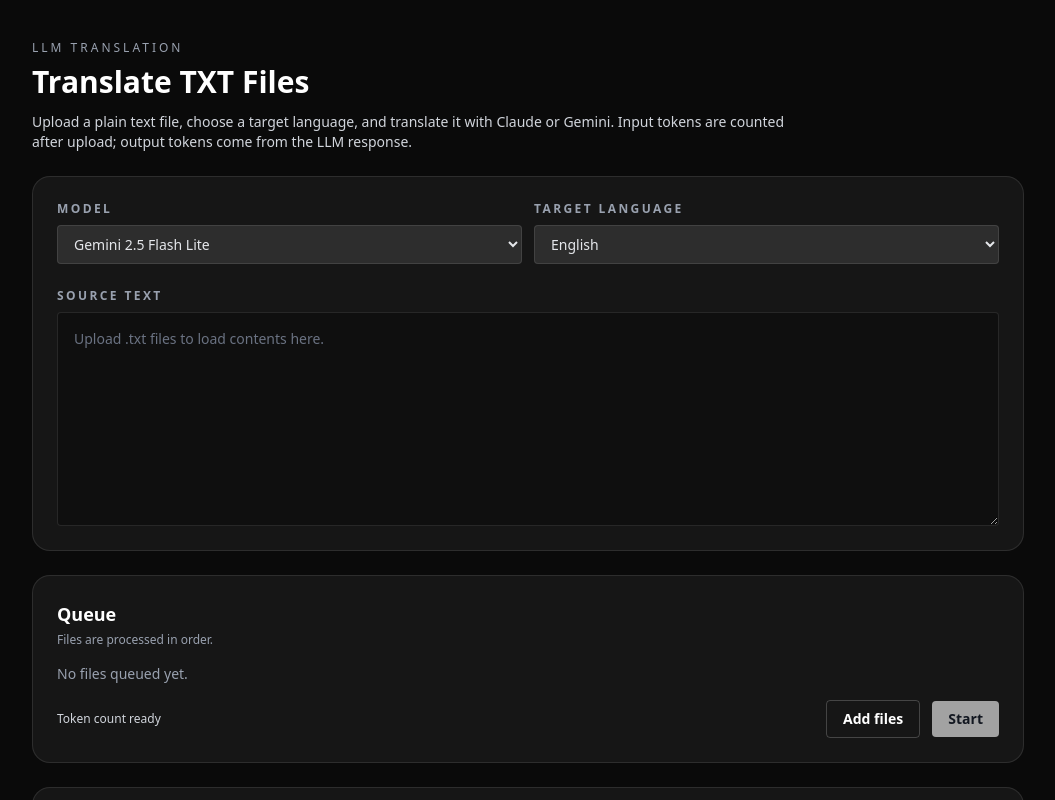
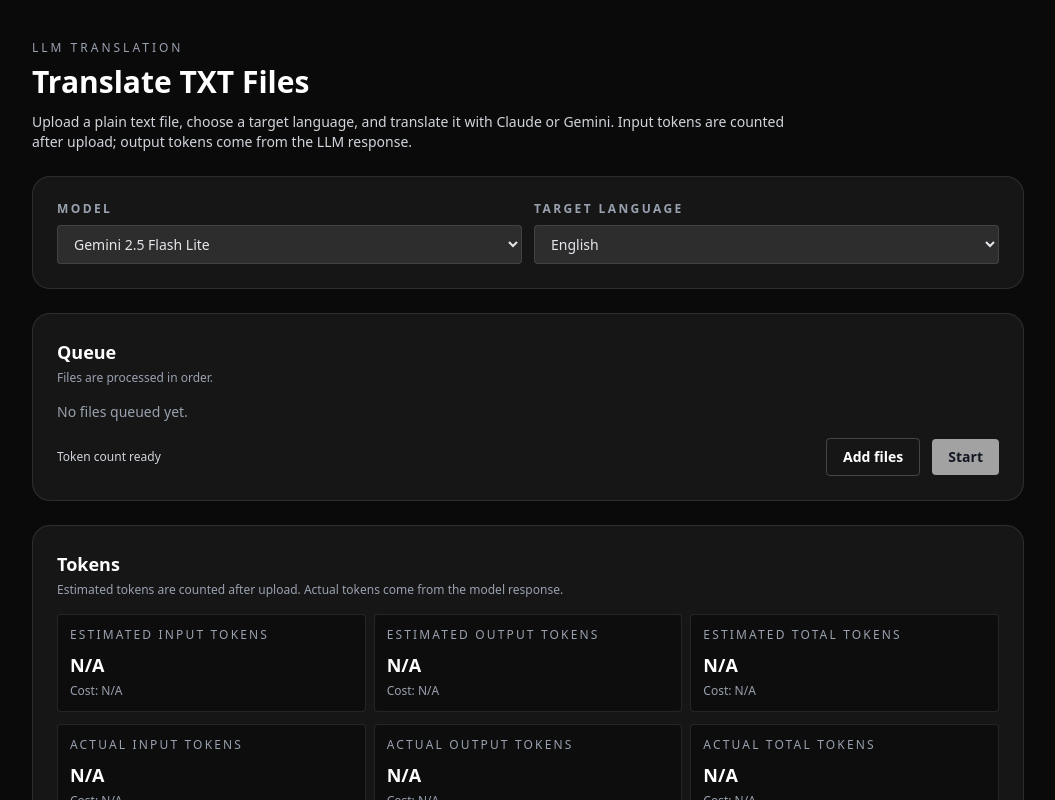
Before and after one commit to iamjoel/ai-copilot, a Next.js app in the folder code/: page /translate in a window 1280 px wide. Shown: the top 800 px of the page, without its empty margins (112-1167 px from the left). Built offline with nearby package versions, Linux system fonts and the light colour scheme.

Commit message:
chore supoort re run

```diff
--- a/code/src/app/translate/page.tsx
+++ b/code/src/app/translate/page.tsx
@@ -328,10 +328,19 @@ export default function TranslatePage() {
     }
 
     setIsProcessing(true);
-    for (const item of queue) {
-      if (item.status !== "queued") {
-        continue;
-      }
+    setQueue(items =>
+      items.map(item => ({
+        ...item,
+        status: "queued",
+        translation: "",
+        actualInputTokens: null,
+        outputTokens: null,
+        totalTokens: null,
+        error: undefined,
+      })),
+    );
+    const currentQueue = [...queue];
+    for (const item of currentQueue) {
       try {
         // eslint-disable-next-line no-await-in-loop
         await translateItem(item, model, targetLanguage);
@@ -440,19 +449,6 @@ export default function TranslatePage() {
               ))}
             </select>
           </div>
-        </div>
-
-        <div className="grid gap-2">
-          <label className="text-xs font-semibold uppercase tracking-[0.2em] text-gray-400">
-            Source text
-          </label>
-          <textarea
-            value={(queue.find(item => item.id === activeId) ?? queue[0])?.text ?? ""}
-            readOnly
-            rows={9}
-            placeholder="Upload .txt files to load contents here."
-            className="w-full resize-y rounded border border-white/10 bg-black/30 p-4 text-sm text-gray-200 placeholder:text-gray-500"
-          />
         </div>
 
       </form>
```
